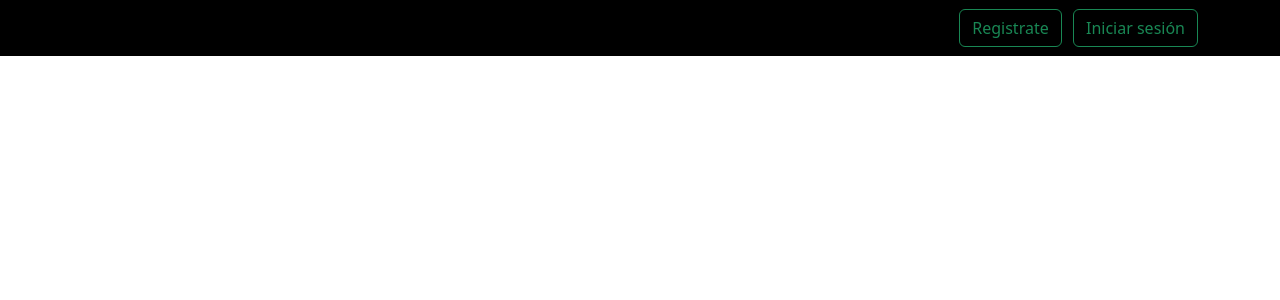
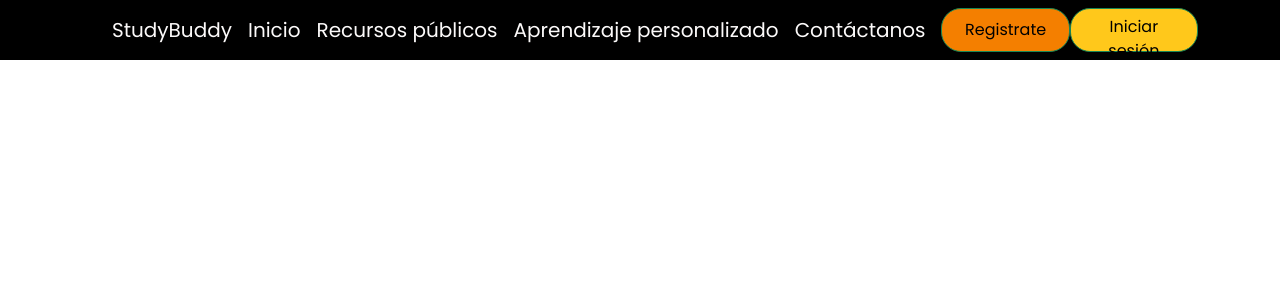
Before and after one commit to daniitoro29/studyBuddy, a React (Vite) app: page / in a window 1280 px wide. Shown: the top 300 px of the page. Built offline with nearby package versions, Linux system fonts and the light colour scheme.

Commit message:
Update Navbar component

```diff
--- a/package.json
+++ b/package.json
@@ -24,6 +24,7 @@
     "eslint-plugin-react": "^7.32.2",
     "eslint-plugin-react-hooks": "^4.6.0",
     "eslint-plugin-react-refresh": "^0.4.3",
+    "sass": "^1.68.0",
     "vite": "^4.4.5"
   }
 }
--- a/src/App.jsx
+++ b/src/App.jsx
@@ -1,4 +1,6 @@
 import AppRouter from "./routes/AppRouter";
+
+
 function App() {
   return (
     <>
--- /dev/null
+++ b/src/app.scss
@@ -0,0 +1,3 @@
+@import './styles/shared';
+@import './pages/index';
+@import url('https://fonts.googleapis.com/css2?family=Poppins&display=swap');
--- a/src/index.css
+++ /dev/null
@@ -1 +0,0 @@
-@import './pages/LandingPage/Navbar/Navbar.css';
--- a/src/main.jsx
+++ b/src/main.jsx
@@ -4,7 +4,7 @@ import App from './App.jsx'
 import { BrowserRouter } from "react-router-dom";
 import "bootstrap/dist/js/bootstrap";
 import 'bootstrap/dist/css/bootstrap.min.css';
-import './index.css'
+import './app.scss';
 
 
 ReactDOM.createRoot(document.getElementById('root')).render(
--- a/src/pages/LandingPage/Navbar/Navbar.css
+++ /dev/null
@@ -1,3 +0,0 @@
-.navbar_container {
-    background-color: black !important;
-}
--- a/src/pages/LandingPage/Navbar/Navbar.jsx
+++ b/src/pages/LandingPage/Navbar/Navbar.jsx
@@ -23,9 +23,11 @@ const NAVBAR_LINKS = [
   },
 ];
 
+const baseClassName = 'navbar-container';
+
 function renderNavbarLinks() {
   return NAVBAR_LINKS.map((link) => (
-    <Navbar.Brand key={link.label} href={link.href}>
+    <Navbar.Brand key={link.label} href={link.href} className={`${baseClassName}_text`}>
       {link.label}
     </Navbar.Brand>
   ));
@@ -33,7 +35,7 @@ function renderNavbarLinks() {
 
 function NavBar() {
   return (
-    <Navbar className="bg-body-tertiary navbar_container">
+    <Navbar className={`bg-body-tertiary ${baseClassName}`}>
       <Container>
         <img
           src={logo}
@@ -42,10 +44,10 @@ function NavBar() {
           className="d-inline-block align-top"
           alt="React Bootstrap logo"
         />
-        <Navbar.Brand href="#home">StudyBuddy</Navbar.Brand>
+        <Navbar.Brand href="#home" className={`${baseClassName}_text`}>StudyBuddy</Navbar.Brand>
         {renderNavbarLinks()}
-        <Button variant="outline-success">Registrate</Button>
-        <Button variant="outline-success">Iniciar sesión</Button>
+        <Button variant="outline-success" className={`${baseClassName}_button1`}>Registrate</Button>
+        <Button variant="outline-success" className={`${baseClassName}_button2`}>Iniciar sesión</Button>
       </Container>
     </Navbar>
   );
--- /dev/null
+++ b/src/pages/LandingPage/Navbar/Navbar.scss
@@ -0,0 +1,20 @@
+.navbar-container {
+    background-color: $color-primary !important;
+    font-family: 'Poppins', sans-serif;
+    font-size: 18px;
+    &_text {
+        color: $color-white;
+    }
+    & button {
+        border-radius: 20px;
+        width: 148px;
+        height: 44px;
+        color: $color-primary;
+    }
+    &_button1 {
+        background-color: $color-tertiary;
+    }
+    &_button2 {
+        background-color: $color-secondary;
+    }
+}
--- /dev/null
+++ b/src/pages/index.scss
@@ -0,0 +1 @@
+@import './LandingPage/Navbar/Navbar';
--- /dev/null
+++ b/src/styles/_shared.scss
@@ -0,0 +1,4 @@
+$color-primary: #000000;
+$color-secondary: #FFC81B;
+$color-tertiary: #F47F00;
+$color-white: #FCFAFA;
```
Also changed, not shown: src/App.css (added), 1 other file (tests, documents, lock files or other folders).
